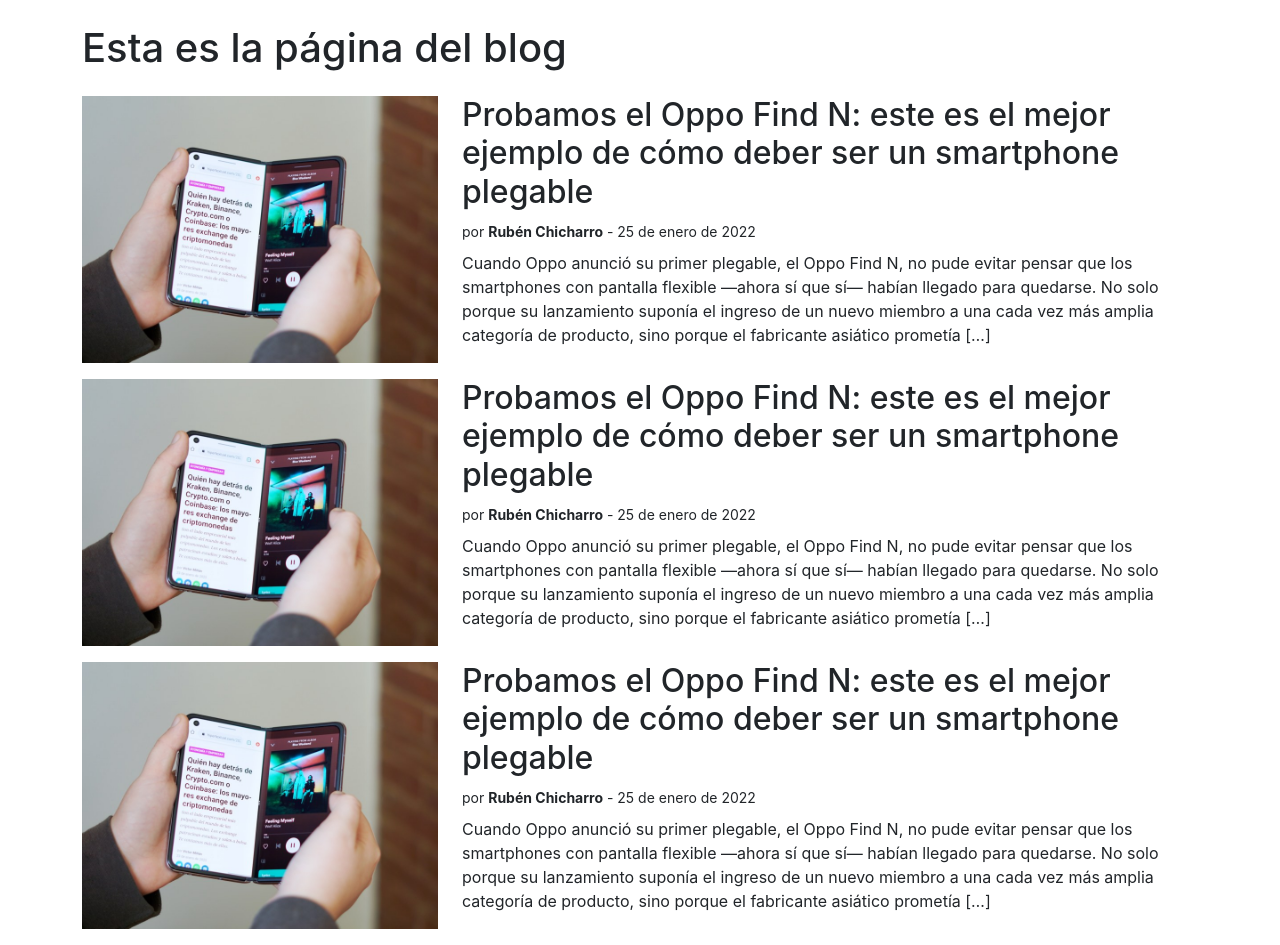
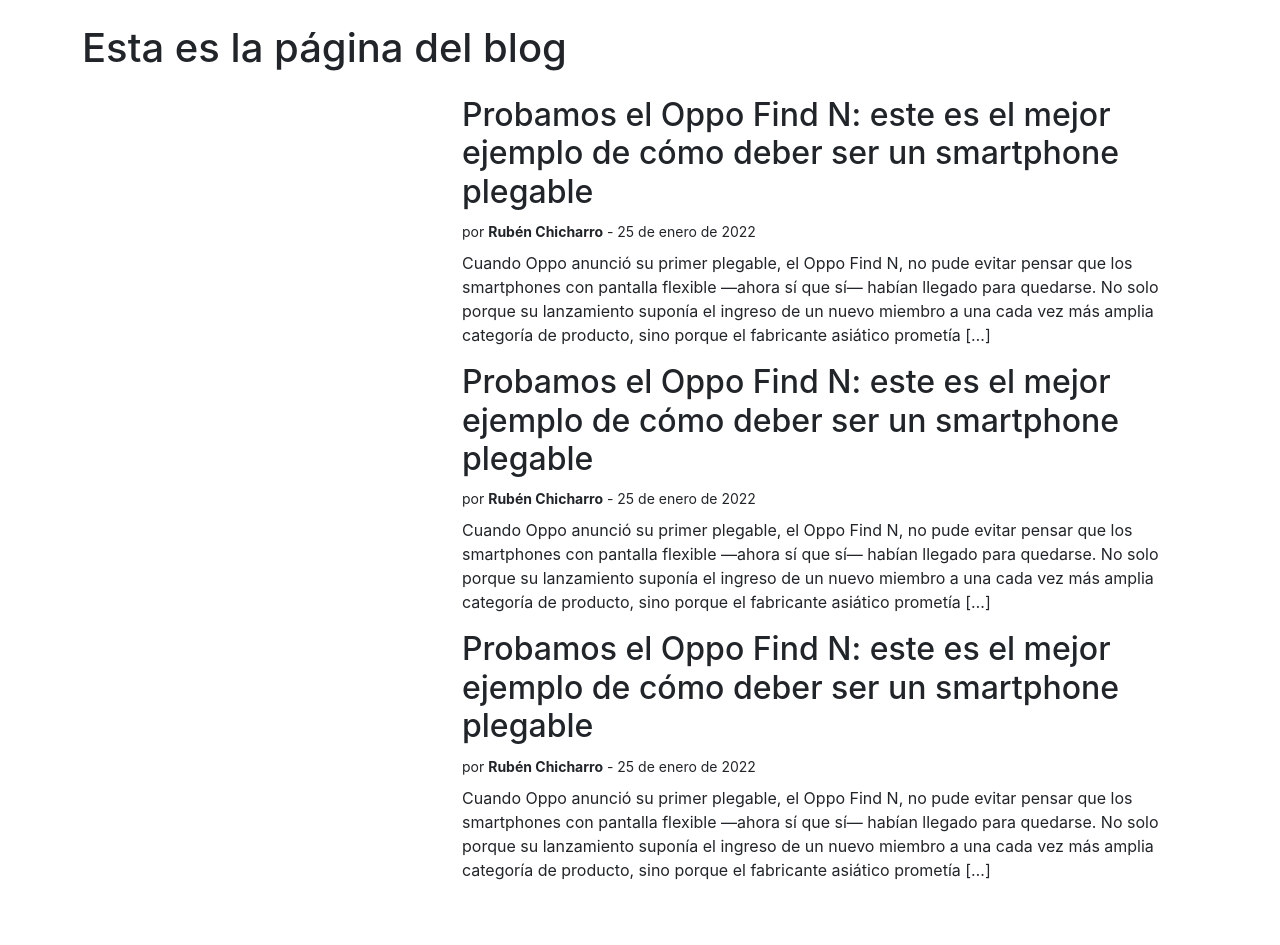
Before and after one commit to donCelis/login-react, a React (Vite) app: page / in a window 1280 px wide. After the commit the page ends 898 px from the top, so only its background shows below. Built offline with nearby package versions, Linux system fonts and the light colour scheme.

Commit message:
fixed: la key expuesta en el post

```diff
--- a/src/components/Post/index.jsx
+++ b/src/components/Post/index.jsx
@@ -1,11 +1,9 @@
-import imagePost from '../../assets/oppo-find-n-03.jpg'
-
 function Post () {
   return (
     <article className='single-post row'>
       <aside className='col-4'>
         <figure>
-          <img className='img-fluid' src={imagePost} alt='Texto alternativo' />
+          {/* <img className='img-fluid' src={imagePost} alt='Texto alternativo' /> */}
         </figure>
       </aside>
       <section className='col-8'>
--- a/src/pages/Blog/index.jsx
+++ b/src/pages/Blog/index.jsx
@@ -17,7 +17,7 @@
         </header>
         <section className='blog-page-wrapper'>
           {dataBlog.map((post, id) => (
-            <Post key={ id }/>
+            <Post key={id} />
           ))}
         </section>
       </section>
```
